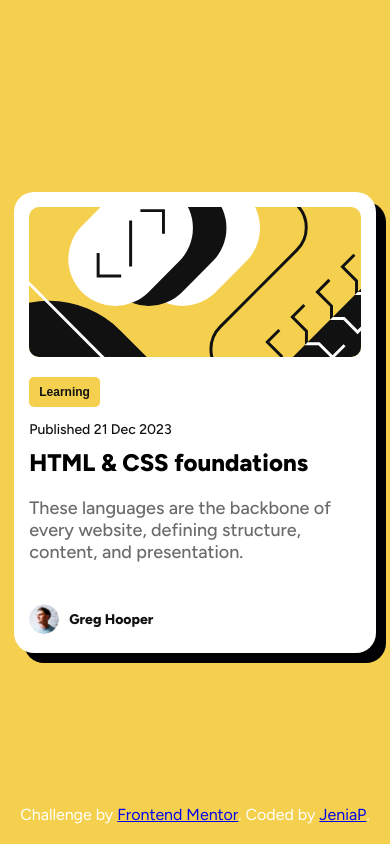
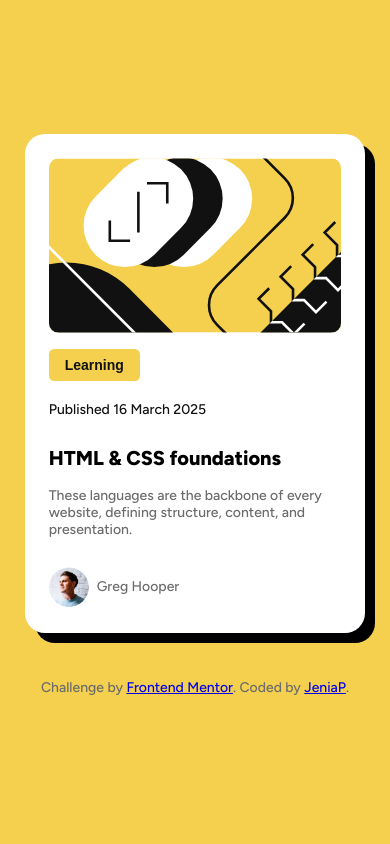
Before and after one commit to JeniaPetrenko/preview-card, a plain HTML site: page index.html in a window 390 px wide. Drawn offline with Linux system fonts and the light colour scheme.

Commit message:
container size and mobile version

```diff
--- a/index.html
+++ b/index.html
@@ -2,39 +2,39 @@
 <html lang="en">
 <head>
   <meta charset="UTF-8">
-  <meta name="viewport" content="width=device-width, initial-scale=1.0"> <!-- displays site properly based on user's device -->
-
+  <meta name="viewport" content="width=device-width, initial-scale=1.0">
   <link rel="icon" type="image/png" sizes="32x32" href="./assets/images/favicon-32x32.png">
 
   <title>Frontend Mentor | Blog preview card</title>
+
   <link rel="preconnect" href="https://fonts.googleapis.com">
   <link rel="preconnect" href="https://fonts.gstatic.com" crossorigin>
-  <link href="https://fonts.googleapis.com/css2?family=Figtree:ital,wght@0,300..900;1,300..900&family=Outfit:wght@100..900&display=swap" rel="stylesheet">
+  <link href="https://fonts.googleapis.com/css2?family=Figtree:wght@300..900&display=swap" rel="stylesheet">
 
   <link rel="stylesheet" href="./styles.css">
-
-
 </head>
 <body>
-  <div class="card-container">
+  <main class="card-container">
     <img class="card" src="./assets/images/illustration-article.svg" alt="Blog Image">
-    <div class="content">
+    <section class="content">
       <button class="blog-btn">Learning</button>
-      <p>Published 21 Dec 2023</p>
-      <h2>HTML & CSS foundations</h2>
-      <p class="card-text">These languages are the backbone of every website, defining structure, content, and presentation.</p>
+      <time datetime="2025-03-16">Published 16 March 2025</time>
+      <article>
+        <h2>HTML & CSS foundations</h2>
+        <p class="card-text">These languages are the backbone of every website, defining structure, content, and presentation.</p>
+      </article>
       <div class="author-info">
         <img class="avatar" src="./assets/images/image-avatar.webp" alt="Avatar Image">
         <p class="author-name">Greg Hooper</p>
       </div>
-    </div>
-  </div>
+    </section>
+  </main>
+
   <footer>
-    <div class="attribution">
-    Challenge by <a href="https://www.frontendmentor.io?ref=challenge" target="_blank">Frontend Mentor</a>.
-    Coded by <a href="#">JeniaP</a>.
-  </div>
-</footer>
-
+    <p class="attribution">
+      Challenge by <a href="https://www.frontendmentor.io?ref=challenge" target="_blank">Frontend Mentor</a>.
+      Coded by <a href="https://github.com/JeniaPetrenko/preview-card">JeniaP</a>.
+    </p>
+  </footer>
 </body>
 </html>
--- a/styles.css
+++ b/styles.css
@@ -1,6 +1,13 @@
-body{
+:root{
+    --primary-bg: hsl(47, 88%, 63%);
+    --white: hsl(0, 0%, 100%);
+    --dark: hsl(0, 0%, 7%);
+    --gray: hsl(0, 0%, 42%);
+}
+
+body {
     font-family: "Figtree", sans-serif;
-    background-color: hsl(47, 88%, 63%);
+    background-color: var(--primary-bg);
     margin: 0;
     padding: 0;
     display: flex;
@@ -8,141 +15,101 @@ body{
     justify-content: center;
     align-items: center;
     height: 100vh;
-
-
 }
 
-.card-container{
+.card-container {
     display: flex;
     flex-direction: column;
-    max-width: 384px;
-    max-height: 522px;
-    margin: 0 auto;
-    padding: 22px;
-    background-color: hsl(0, 0%, 100%);
-    border-radius: 20px;
-    box-shadow:  10px 10px 0 rgba(0, 0, 3, 3);
-    margin-top: 50px;
-    justify-content: center;
-    margin-top: 20px;
+    width: 75%;
+    max-width: 22rem;
+    padding: 1.5rem;
+    background-color: var(--white);
+    border-radius: 1.25rem;
+    box-shadow: 10px 10px 0 rgba(0, 0, 3, 3);
 }
 
-.card-container:hover {
-    transform: scale(1.05); /* Збільшуємо картку при наведенні */
-    box-shadow: 0 10px 20px rgba(0, 0, 0, 0.2); /* Додаємо більшу тінь */
-    cursor: pointer; /* Показуємо курсор, як на посилання */
-  }
-
-
-img.card{
+img.card {
     width: 100%;
-    height: 200px;
+    height: auto;
     object-fit: cover;
-    border-radius: 10px;
-    margin-bottom: 20px;
+    border-radius: 0.625rem;
 }
 
-
-button{
+/* Додано відступ між елементами */
+.content {
     display: flex;
-    justify-content: center;
-    align-items: center;
-    width: 100px;
-    height: 30px;
-    padding: 10px 20px;
-    background-color: hsl(47, 88%, 63%);
-    color: hsl(0, 0%, 7%);
-    font-weight: 800;
-    font-size: 14px;
-    border: none;
-    border-radius: 5px;
-    cursor: pointer;
-
+    flex-direction: column;
+    gap: 0.75rem; /* Відстань між елементами */
+    margin-top: 1rem; /* Відступ між картинкою та текстом */
 }
 
-.card-container p:first-of-type{
-    font-size: 14px;
-    color: hsl(0, 0%, 7%);
-    margin-bottom: 10px;
-}
-h2{
-    margin: 0;
-    padding: 0;
-    margin-bottom: 20px;
+button {
+    align-self: flex-start;
+    padding: 0.5rem 1rem;
+    background-color: var(--primary-bg);
+    color: var(--dark);
     font-weight: 800;
+    font-size: 0.875rem;
+    border: none;
+    border-radius: 0.325rem;
+    cursor: pointer;
+    margin-bottom: 0.5rem; /* Відступ між кнопкою та датою */
 }
 
-p{
-    font-size: 18px;
-    color: hsl(0, 0%, 42%);
+/* Відступ між датою і кнопкою */
+time {
+    font-size: 0.875rem;
+    color: var(--dark);
     font-weight: 500;
 }
 
-img.avatar{
-    width: 40px;
-    height: 40px;
-    border-radius: 50%;
-    margin-top: 20px;
+h2 {
+    font-weight: 800;
+    font-size: clamp(1.25rem, 2vw, 1.75rem); /* Fluid typography */
 }
 
-.author-name{
-    font-size: 16px;
-    font-weight: 800;
-    color: #444;
-    margin-top: 30px;
+h2:hover {
+    color: hsl(0, 0%, 7%);
+    cursor: pointer;
 }
 
-.author-info{
+p {
+    font-size: clamp(0.875rem, 2vw, 1rem);
+    color: var(--gray);
+    font-weight: 500;
+}
+
+/* Додано відступ між аватаром і ім'ям */
+.author-info {
     display: flex;
     align-items: center;
-    gap: 10px;
-    font-size: 14px;
-    color: #666;
-
+    gap: 0.5rem; /* Відступ між аватаром і ім'ям */
+    font-size: 0.875rem;
+    color: var(--gray);
 }
 
+/* Аватар більше не має position: fixed */
+img.avatar {
+    width: 2.5rem;
+    height: 2.5rem;
+    border-radius: 50%;
+}
 
-footer{
-    position: fixed;
-    bottom: 20px;
+footer {
+    margin-top: 2rem;
     width: 100%;
     text-align: center;
-    margin-top: 20px;
-    color: white;
+    color: var(--white);
 }
 
-@media (max-width: 480px) {  /* Робимо мобільний адаптив трохи ширшим */
+@media (min-width: 480px) {
     .card-container {
-        width: 85%; /* Щоб не займало всю ширину */
-        max-width: 350px;
-        padding: 15px;
-        margin: 40px auto; /* Центруємо */
-
-    }
-    .card-container:hover {
-        transform: none;
+        width: 80%;
+        max-width: 20rem;
+        padding: 1.25rem;
     }
 
     img.card {
-        height: 150px;
-    }
-
-    img.avatar {
-        width: 30px;
-        height: 30px;
-    }
-
-    .author-name {
-        font-size: 14px;
-    }
-
-    .author-info {
-        font-size: 12px;
-    }
-
-    button {
-        width: auto;
-        padding: 5px 10px;
-        font-size: 12px;
+        height: auto;
     }
 }
```
